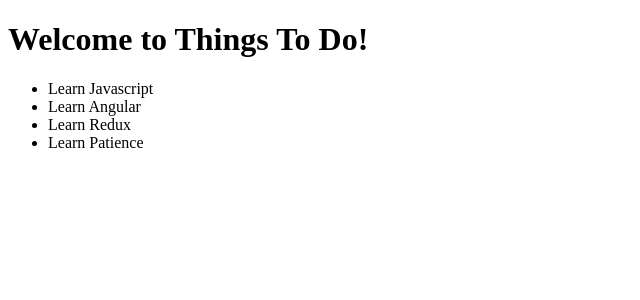
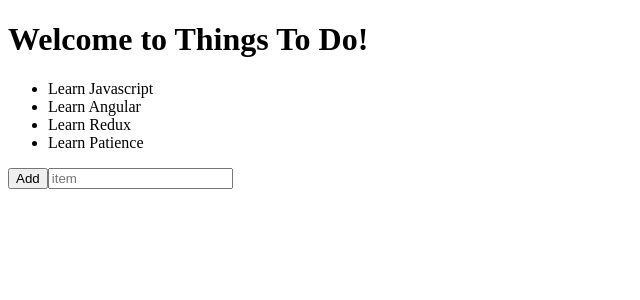
Before and after one commit to lclark070607/angularToDo, an Angular app: page /todo in a window 1280 px wide. Shown: the top 300 px of the page, without its empty margins (0-640 px from the left). Built offline with nearby package versions, Linux system fonts and the light colour scheme.

Commit message:
adding events with EventEmitter

```diff
--- a/src/app/app.component.html
+++ b/src/app/app.component.html
@@ -6,3 +6,6 @@
   <!-- I want to pass whatevers on the right, evaluate it, and pass it into child component [] -->
   <!-- "thingsToDo is a reference to an expression that gets evaluated in the parent" -->
   <app-to-do-list [thingsToDo]="thingsToDo"></app-to-do-list>
+  <!-- How are we going to handle events? -->
+  <!-- I wnat to get the things called newItem, call method called onNewItem, magic is $(event) means whatever event just arrived, pass it into the method onNewItem -->
+  <app-generic-input (newItem)="onNewItem($event)"></app-generic-input>
--- a/src/app/app.component.ts
+++ b/src/app/app.component.ts
@@ -7,6 +7,7 @@
   styleUrls: ['./app.component.css'] //what css files we want to apply
 })
 //Typescript Class
+//job is to glue it all together
 export class AppComponent {
 //member variable
   title = 'Things To Do';
@@ -22,6 +23,10 @@
     'Learn Typescript'
   ];
 
+  onNewItem(item: string) {
+    this.thingsToDo.push(item);
+  }
+
   // constructor() {
   //   //if you define a function with fat arrow syntax, you get more consisten behavior
   //   //callback function
--- a/src/app/app.module.ts
+++ b/src/app/app.module.ts
@@ -5,11 +5,13 @@
 
 import { AppComponent } from './app.component';
 import { ToDoListComponent } from './to-do-list/to-do-list.component';
+import { GenericInputComponent } from './generic-input/generic-input.component';
 
 @NgModule({
   declarations: [
     AppComponent,
-    ToDoListComponent
+    ToDoListComponent,
+    GenericInputComponent
   ],
   imports: [
     BrowserModule,
--- /dev/null
+++ b/src/app/generic-input/generic-input.component.html
@@ -0,0 +1,3 @@
+<button (click)="addToDo(newItem)">Add</button>
+<!-- # sign means I need a local variable, creating a new local variable that you can modify -->
+<input #newItem placeholder="item" />
--- /dev/null
+++ b/src/app/generic-input/generic-input.component.ts
@@ -0,0 +1,21 @@
+import { Component, OnInit, Output, EventEmitter } from '@angular/core';
+
+@Component({
+  selector: 'app-generic-input',
+  templateUrl: './generic-input.component.html',
+  styleUrls: ['./generic-input.component.css']
+})
+export class GenericInputComponent implements OnInit {
+
+  @Output() newItem: EventEmitter<string> = new EventEmitter();
+
+  constructor() { }
+
+  ngOnInit() {
+  }
+
+  addToDo(text: HTMLInputElement) {
+    this.newItem.emit(text.value);
+  }
+
+}
--- a/src/app/to-do-list/to-do-list.component.ts
+++ b/src/app/to-do-list/to-do-list.component.ts
@@ -5,6 +5,7 @@
   templateUrl: './to-do-list.component.html',
   styleUrls: ['./to-do-list.component.css']
 })
+// job is to provide list, passive display of data
 export class ToDoListComponent implements OnInit {
   //modifing the definition of the variable heading
   //have to tell typescript that defines the variable
```
Also changed, not shown: src/app/generic-input/generic-input.component.css (added), 1 other file (tests, documents, lock files or other folders).
